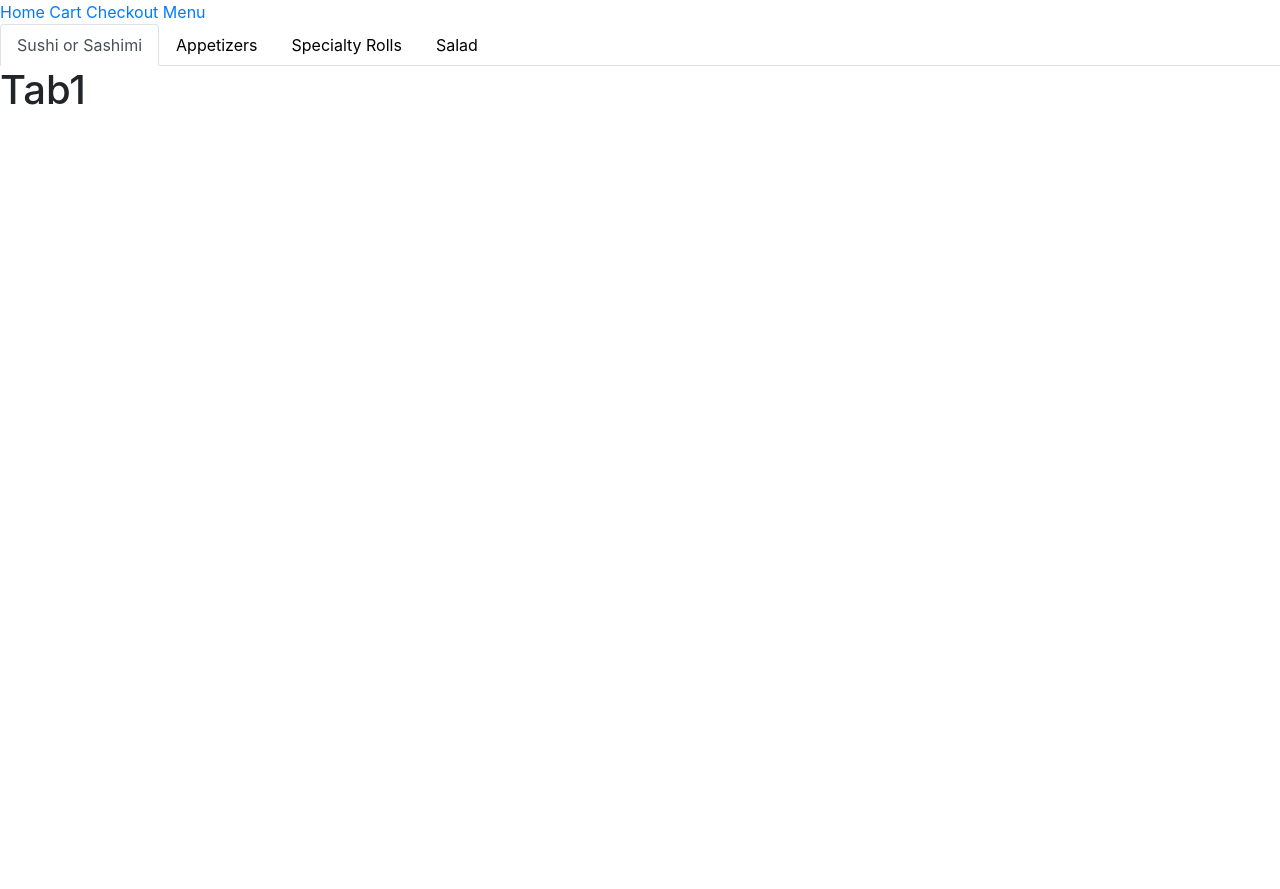
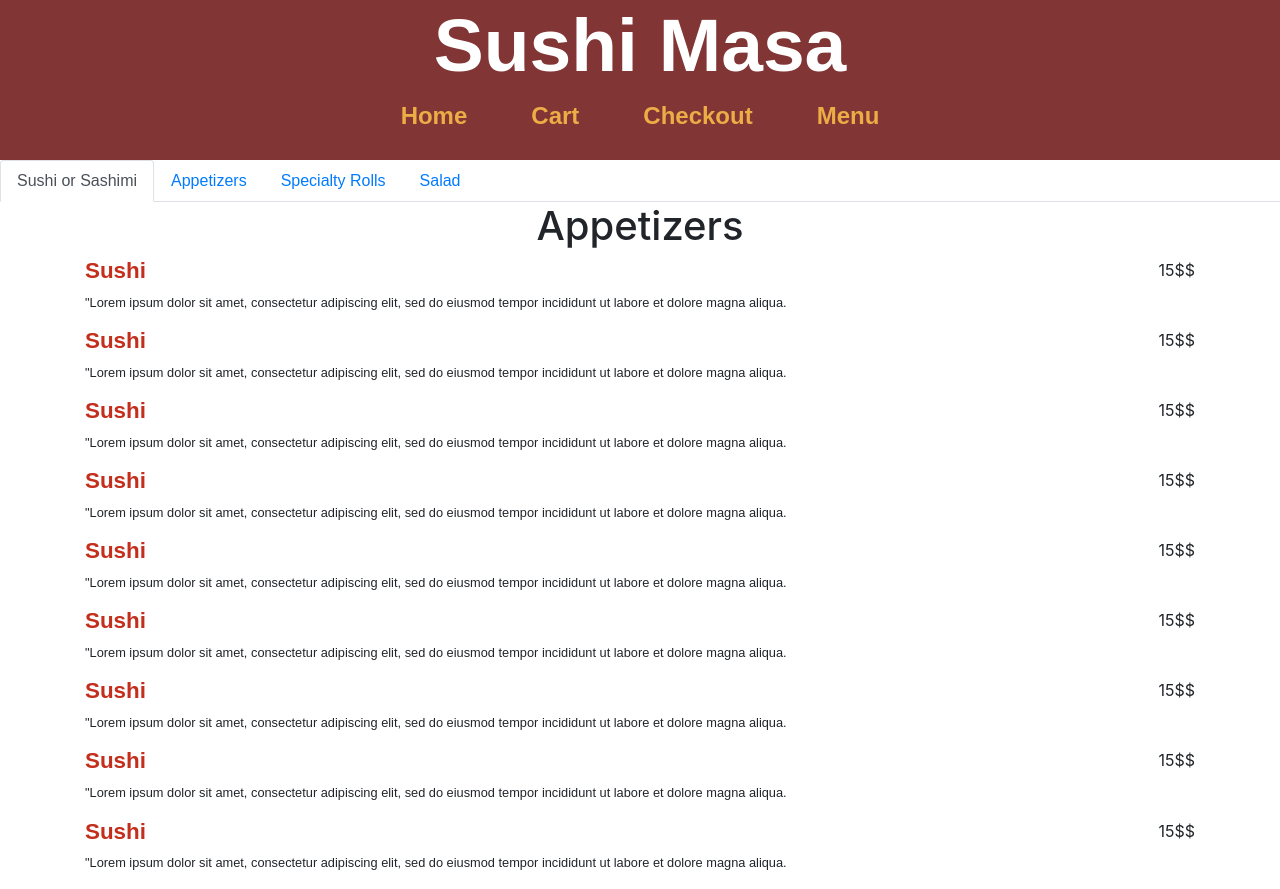
Before and after one commit to Uluc/brew, a React (Create React App) app: page /menu in a window 1280 px wide. Before the commit the page ends 800 px from the top, so only its background shows below. Built offline with nearby package versions, Linux system fonts and the light colour scheme.

Commit message:
components updated

```diff
--- a/src/components/Menu.js
+++ b/src/components/Menu.js
@@ -1,32 +1,39 @@
 import React from "react";
-import Tabs from "react-bootstrap/Tabs";
-import Tab from "react-bootstrap/Tab";
-import menuStyle from './menuStyle.css';
+import SectionItem from "./SectionItem";
+import { StyledTabs, StyledTab } from "../styles/StyledTabs";
+import {SectionTitle} from "../styles/StyledSection";
 
 function Menu() {
-  const mystyle = {
-    color: "white",
-    backgroundColor: "DodgerBlue",
-  };
+  return (
+    <StyledTabs
+      defaultActiveKey="sushi_or_sashimi"
+      id="uncontrolled-tab-example"
+    >
+      <StyledTab eventKey="sushi_or_sashimi" title="Sushi or Sashimi">
+        <SectionTitle>Appetizers</SectionTitle>
+        <SectionItem />
+        <SectionItem />
+        <SectionItem />
+        <SectionItem />
+        <SectionItem />
+        <SectionItem />
+        <SectionItem />
+        <SectionItem />
+        <SectionItem />
+      </StyledTab>
 
-  return (
-    <Tabs defaultActiveKey="sushi_or_sashimi" id="uncontrolled-tab-example">
-      <Tab
-        eventKey="sushi_or_sashimi"
-        title="Sushi or Sashimi"
-      >
-        <h1>Tab1</h1>
-      </Tab>
-      <Tab eventKey="appetizers" title="Appetizers">
+      <StyledTab eventKey="appetizers" title="Appetizers">
         <h1>Tab2</h1>
-      </Tab>
-      <Tab eventKey="specialty_rolls" title="Specialty Rolls">
+      </StyledTab>
+
+      <StyledTab eventKey="specialty_rolls" title="Specialty Rolls">
         <h1>Tab3</h1>
-      </Tab>
-      <Tab eventKey="salad" title="Salad">
+      </StyledTab>
+
+      <StyledTab eventKey="salad" title="Salad">
         <h1>Tab4</h1>
-      </Tab>
-    </Tabs>
+      </StyledTab>
+    </StyledTabs>
   );
 }
 
--- a/src/components/Navbar.js
+++ b/src/components/Navbar.js
@@ -1,14 +1,19 @@
 import React from "react";
 import { Link } from "react-router-dom";
+import {StyledLink, LinkWrapper} from "../styles/StyledLink"
+import {StyledHeader, HeaderWrapper} from "../styles/StyledHeader"
 
 function Navbar() {
   return (
-    <div>
-      <Link to="/">Home </Link>
-      <Link to="/cart">Cart </Link>
-      <Link to="/checkout">Checkout </Link>
-      <Link to="/menu">Menu </Link>
-    </div>
+    <HeaderWrapper>
+      <StyledHeader> Sushi Masa </StyledHeader>
+      <LinkWrapper>
+        <StyledLink to="/">Home </StyledLink>
+        <StyledLink to="/cart">Cart </StyledLink>
+        <StyledLink to="/checkout">Checkout </StyledLink>
+        <StyledLink to="/menu">Menu </StyledLink>
+      </LinkWrapper>
+    </HeaderWrapper>
   );
 }
 
--- /dev/null
+++ b/src/components/SectionItem.js
@@ -0,0 +1,25 @@
+import React from "react";
+import Row from "react-bootstrap/Row"
+import { SectionTitle, DishContainer,
+FoodCol, PriceCol, DishInfo, DishHeading } from "../styles/StyledSection";
+
+function SectionItem() {
+  return (
+    <DishContainer>
+        <Row>
+            <FoodCol xs={10}>
+                <DishHeading>Sushi</DishHeading>
+                <DishInfo>
+                    "Lorem ipsum dolor sit amet, consectetur adipiscing elit, sed do eiusmod
+                    tempor incididunt ut labore et dolore magna aliqua.
+                </DishInfo>
+            </FoodCol>
+            <PriceCol>
+                <p>15$$</p>
+            </PriceCol>
+        </Row>
+    </DishContainer>
+  );
+}
+
+export default SectionItem;
--- a/src/components/menuStyle.css
+++ /dev/null
@@ -1,17 +0,0 @@
-.nav-tabs .nav-item.show .nav-link, .nav-tabs .nav-link.active {
-    color: orangered;
-    background-color: #fff;
-    border-color: none;
-}
-
-.nav-tabs {
-    border-bottom: none;
-}
-
-.nav-link{
-    color:black;
-}
-
-.nav-tabs .nav-link:hover{
-    color:gray;
-}
```
